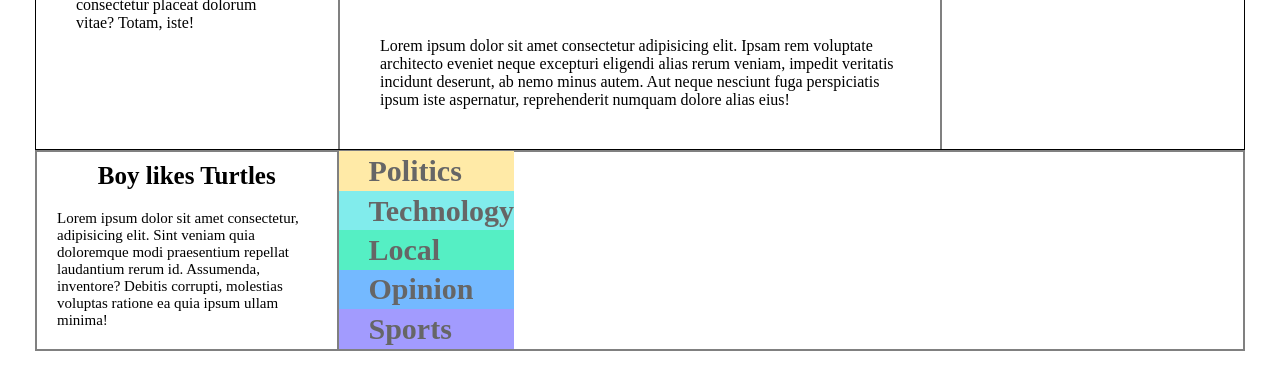
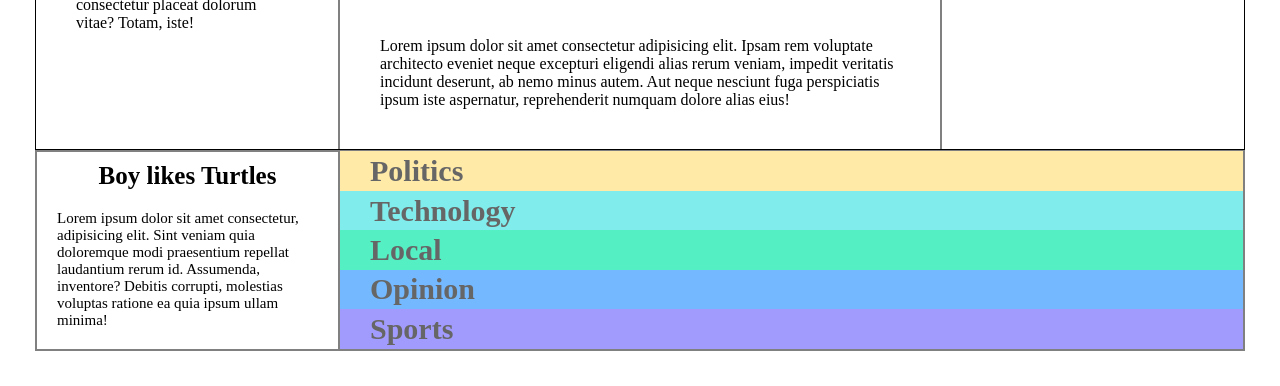
Before and after one commit to beellz/Frontend-master-basic-webpage, a plain HTML site: page index.html in a window 1280 px wide. Shown: the part 716-1102 px from the top of the page. Drawn offline with Linux system fonts and the light colour scheme.

Commit message:
made all the changes and website is done

```diff
--- a/style.css
+++ b/style.css
@@ -90,7 +90,7 @@ header{
     width: 550px;
     border-right: 2px solid grey;
     padding-top: 10px;
-    width: 25%;
+    width: 33.5%;
 
 }
 
@@ -127,6 +127,7 @@ nav li {
     justify-content: center;
     padding: 0;
     margin: 0;
+    width: 100%;
   }
 
   .site-section {
```
